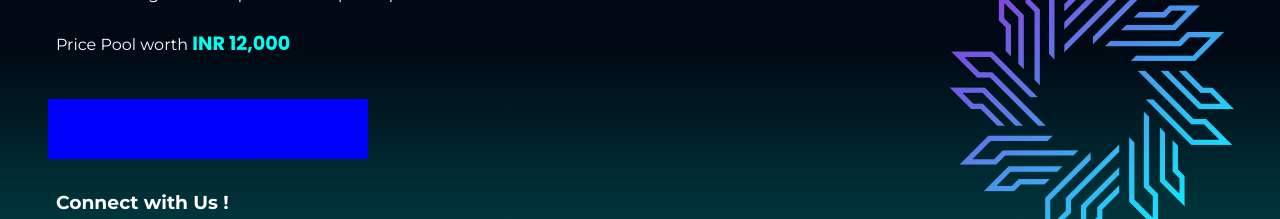
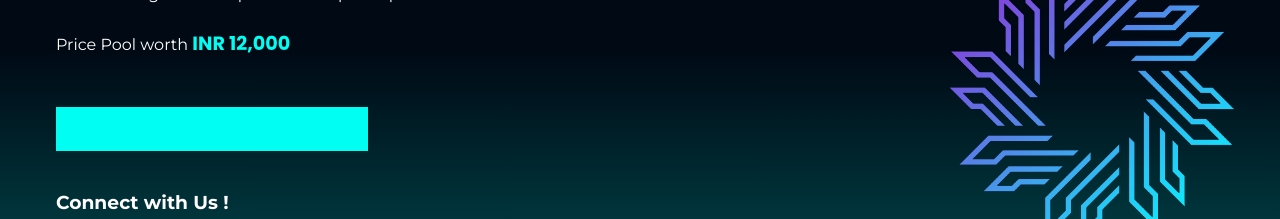
Before and after one commit to msijanakpuri/codeValds, a plain HTML site: page index.html in a window 1280 px wide. Shown: the part 462-681 px from the top of the page. Drawn offline with Linux system fonts and the light colour scheme.

Commit message:
button updated

```diff
--- a/style.css
+++ b/style.css
@@ -170,7 +170,9 @@
   padding: 0.5rem;
   margin-bottom: 2rem;
   width: 320px;
-  background-color: blue;
+}
+#hero .main .btn .apply-button {
+  background-color: var(--Primary);
 }
 #hero .nav {
   padding: 0.5rem;
```
Also changed, not shown: 1 other file.
